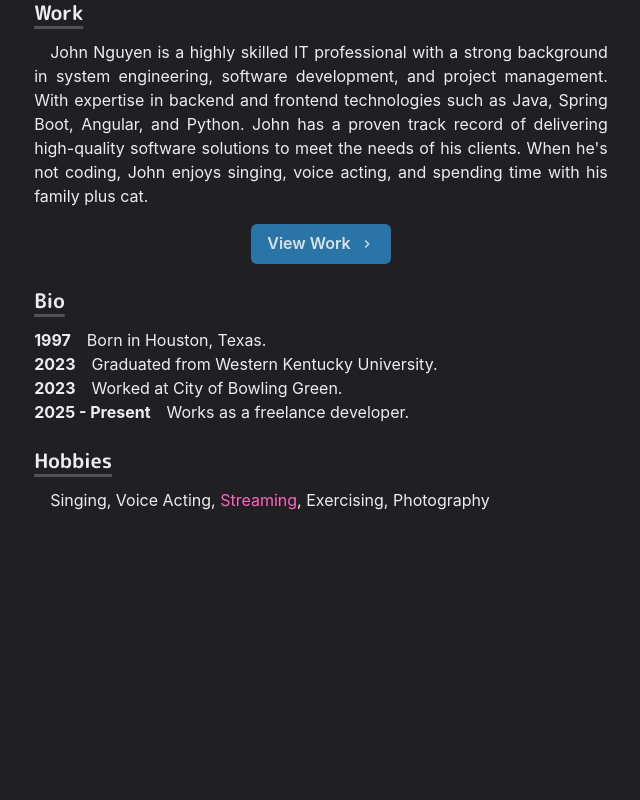
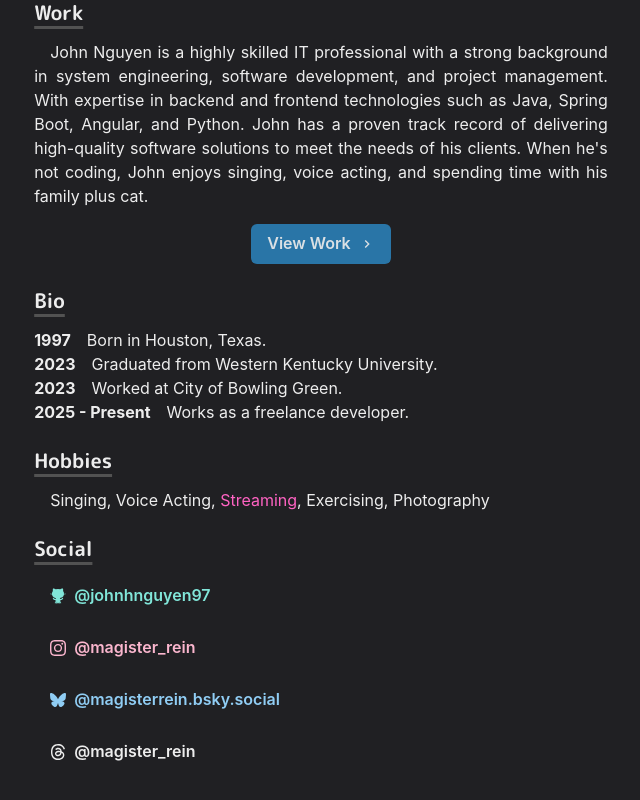
Before and after one commit to johnhnguyen97/portfolio, a Next.js app: page / in a window 1280 px wide. Shown: the part 248-1048 px from the top of the page, without its empty margins (319-959 px from the left). Before the commit the page ends 832 px from the top, so only its background shows below. Built offline with nearby package versions, Linux system fonts and the light colour scheme.

Commit message:
Add react-icons dependency and rename Layout component to Article
Add Social Media Icons

```diff
--- a/components/layouts/article.js
+++ b/components/layouts/article.js
@@ -8,7 +8,7 @@ const variants = {
     exit: { opacity: 0, x: 0, y: 20 }
 }
 
-const Layout = ({ children, title }) => {
+const Article = ({ children, title }) => {
     return (
     <motion.article
     initial="hidden" animate="enter" exit="exit" variants={variants} transition={{duration: 0.4, type: 'easeInOut'}} style={{ position: 'relative'}}>
@@ -25,4 +25,4 @@ const Layout = ({ children, title }) => {
     )
 }
 
-export default Layout
+export default Article
--- a/package.json
+++ b/package.json
@@ -21,7 +21,8 @@
     "framer-motion": "^11.0.6",
     "next": "^14.2.24",
     "react": "^18.2.0",
-    "react-dom": "^18.2.0"
+    "react-dom": "^18.2.0",
+    "react-icons": "^5.5.0"
   },
   "devDependencies": {
     "eslint": "^8.57.0",
--- a/pages/index.js
+++ b/pages/index.js
@@ -1,12 +1,16 @@
-import { Container, Box, Heading, Image, useColorModeValue, Button, Link } from "@chakra-ui/react"
+import { Container, Box, Heading, Image, useColorModeValue, Button, List, ListItem, Link } from "@chakra-ui/react"
 import { ChevronRightIcon } from "@chakra-ui/icons"
+import { SiThreads, SiBluesky, SiInstagram, SiRefinedgithub } from "react-icons/si"
 import NextLink from 'next/link'
+import Article from '../components/layouts/article'
+
 import Section from '../components/section'
 import Paragraph from "../components/layouts/paragraph"
 import { BioSection, BioYear } from "../components/bio"
 
 const Page = () => {
     return (
+        <Article title="Home">
             <Container p={4} borderRadius="lg">
                 <Box
                     borderRadius="lg"
@@ -102,7 +106,44 @@ const Page = () => {
                         , Exercising, Photography
                     </Paragraph>
                 </Section>
+
+                <Section delay={0.4}>
+                    <Heading as="h3" variant="section-title">
+                        Social
+                    </Heading>
+                    <List spacing={3}>
+                        <ListItem>
+                            <Link href="https://github.com/johnhnguyen97" target="_blank">
+                                <Button variant="ghost" colorScheme="teal" leftIcon={<SiRefinedgithub />}>
+                                    @johnhnguyen97
+                                </Button>
+                            </Link>
+                        </ListItem>
+                        <ListItem>
+                            <Link href="https://www.instagram.com/magister_rein" target="_blank">
+                                <Button variant="ghost" colorScheme="pink" leftIcon={<SiInstagram />}>
+                                    @magister_rein
+                                </Button>
+                            </Link>
+                        </ListItem>
+                        <ListItem>
+                            <Link href="https://bsky.app/profile/magisterrein.bsky.social" target="_blank">
+                                <Button variant="ghost" colorScheme="blue" leftIcon={<SiBluesky />}>
+                                    @magisterrein.bsky.social
+                                </Button>
+                            </Link>
+                        </ListItem>
+                        <ListItem>
+                            <Link href="https://www.threads.net/@magister_rein" target="_blank">
+                                <Button variant="ghost" colorScheme="gray" leftIcon={<SiThreads />}>
+                                    @magister_rein
+                                </Button>
+                            </Link>
+                        </ListItem>
+                    </List>
+                </Section>
             </Container>
+        </Article>
     )
 }
 
```
Also changed, not shown: 1 other file (tests, documents, lock files or other folders). Lines whose indentation alone changed are shown as unchanged.
